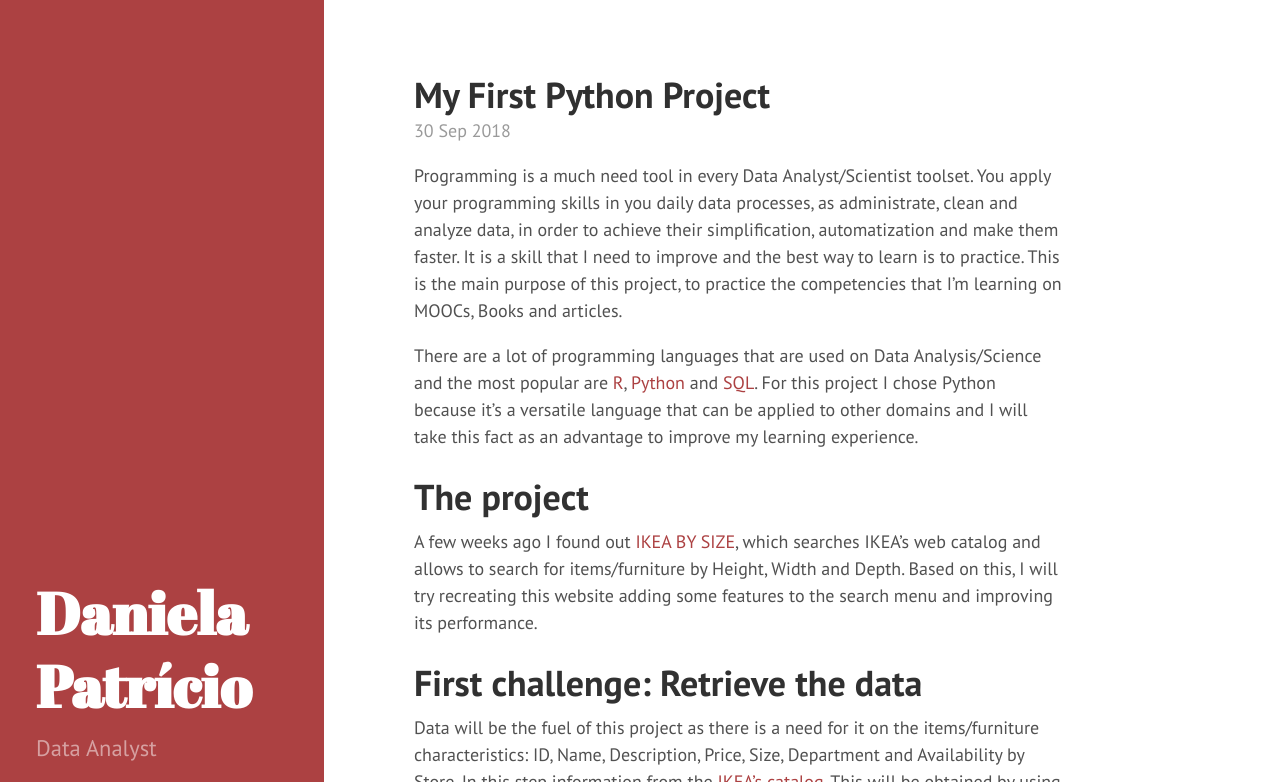
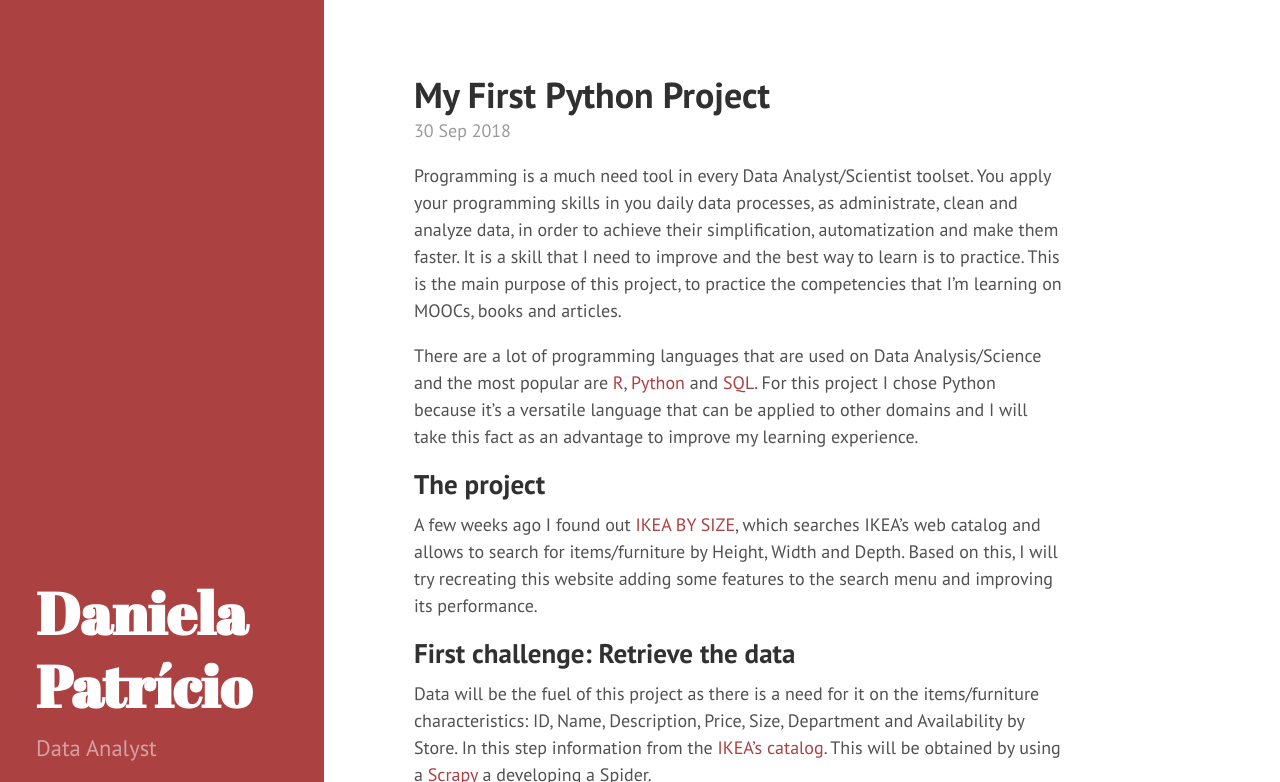
Before and after one commit to DanielaPatricio/DanielaPatricio.github.io, a Jekyll site: the page built from _posts/2018-09-30-first-python-project.md, in a window 1280 px wide and 900 px high, cut to the strip 0-782 px from the top of the window. Built offline with Jekyll 4.4.1, drawn with Linux system fonts in a browser that asks for light colours.

Commit message:
changed the titles

```diff
--- a/_posts/2018-09-30-first-python-project.md
+++ b/_posts/2018-09-30-first-python-project.md
@@ -7,31 +7,31 @@ title: My First Python Project
 ---
 
 
-Programming is a much need tool in every Data Analyst/Scientist toolset. You apply your programming skills in you daily data processes, as administrate, clean and analyze data, in order to achieve their simplification, automatization and make them faster. It is a skill that I need to improve and the best way to learn is to practice. This is the main purpose of this project, to practice the competencies that I’m learning on MOOCs, Books and articles.
+Programming is a much need tool in every Data Analyst/Scientist toolset. You apply your programming skills in you daily data processes, as administrate, clean and analyze data, in order to achieve their simplification, automatization and make them faster. It is a skill that I need to improve and the best way to learn is to practice. This is the main purpose of this project, to practice the competencies that I’m learning on MOOCs, books and articles.
 
 There are a lot of programming languages that are used on Data Analysis/Science and the most popular are [R]( https://www.r-project.org/about.html), [Python]( https://www.python.org/about/) and [SQL]( https://www.w3schools.com/sql/sql_intro.asp). For this project I chose Python because it’s a versatile language that can be applied to other domains and I will take this fact as an advantage to improve my learning experience.
 
-# The project
+## The project
 
 A few weeks ago I found out [IKEA BY SIZE](http://ikeabysize.com/), which searches IKEA's web catalog and allows to search for items/furniture by Height, Width and Depth. Based on this, I will try recreating this website adding some features to the search menu and improving its performance.
 
-# First challenge: Retrieve the data
+## First challenge: Retrieve the data
 
 Data will be the fuel of this project as there is a need for it on the items/furniture characteristics: ID, Name, Description, Price, Size, Department and Availability by Store. In this step information from the [IKEA’s catalog]( https://www.ikea.com/pt/pt/catalog/allproducts/department/). This will be obtained by using a [Scrapy]( https://scrapy.org/) a developing a Spider.
 
 ![Hi Spider](https://thumbs.gfycat.com/CommonImperturbableBullfrog-size_restricted.gif)
 
-# Second challenge: Automate the processes and data storage
+## Second challenge: Automate the processes and data storage
 
 The Spider developed in the previous step will run every week and this task will be automated. For this purpose, the Spider script will be located on a [Raspberry Pi]( https://www.raspberrypi.org/) or in the Google Cloud Platform so it will be available 24/7. Also, in this step the data will be stored in the most suitable solution.
 
 ![Running Spider](https://media.giphy.com/media/8B3ClOcitdvCE/giphy.gif)
 
-# Third challenge: Showing the data
+## Third challenge: Showing the data
 
 Using the data stored in the previous step, a website will be made show the information on the searched dimensions. In it’s core it will be very similar to the [IKEA BY SIZE](http://ikeabysize.com/), although I also want to limit the number of items shown by adding extra options on the search form.
 In this step I intend to use [Django]( https://www.djangoproject.com/) framework.
 
-# Conclusion
+## Conclusion
 
 This project will help me to learn Python while exploring its versatility in different areas and to overcome challenges. In the meantime, I will learn how to scrap data, how to automate scripts, how to store data to be 24/7 available and, finally, how to show the data acquired.
```
